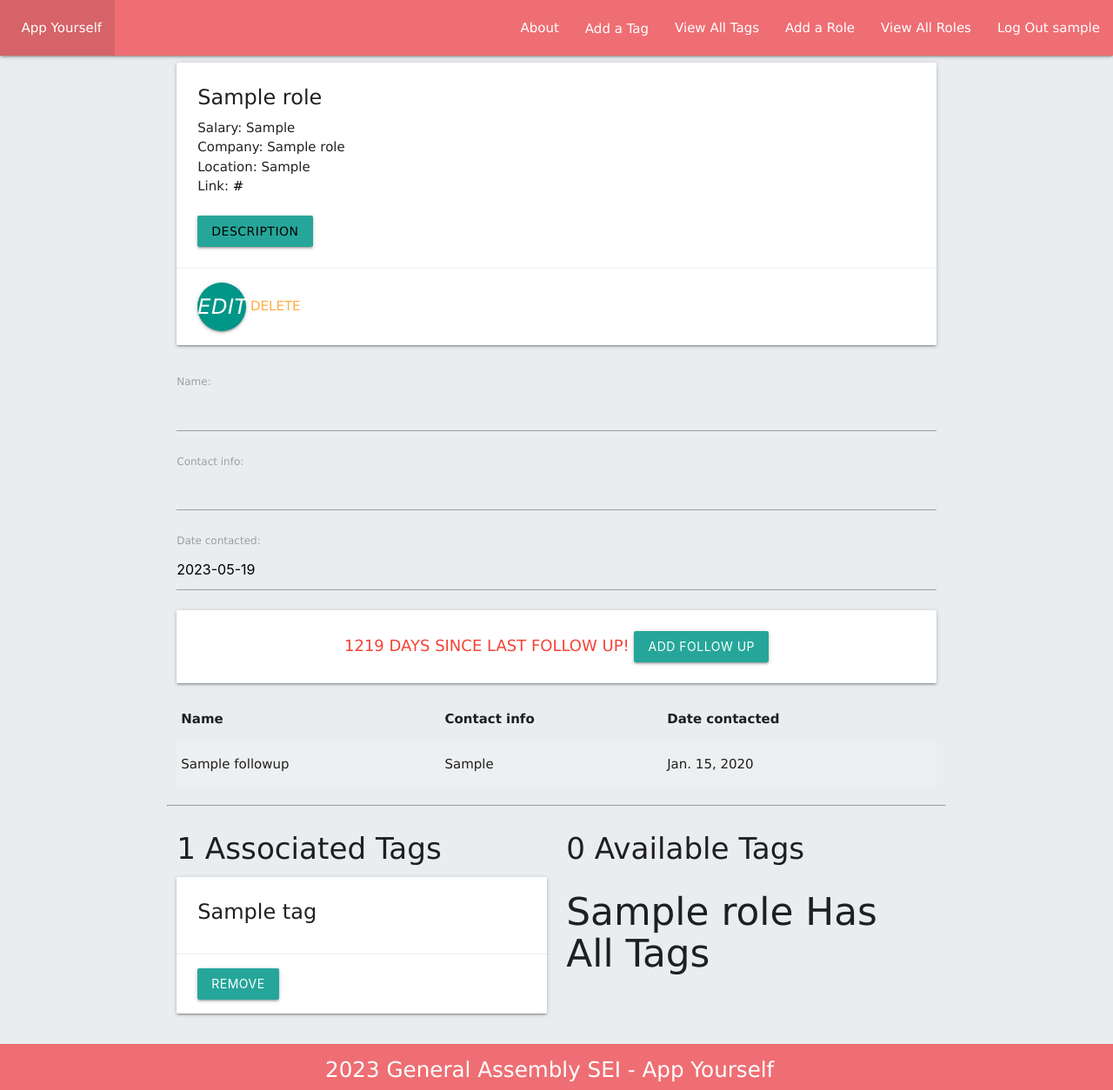
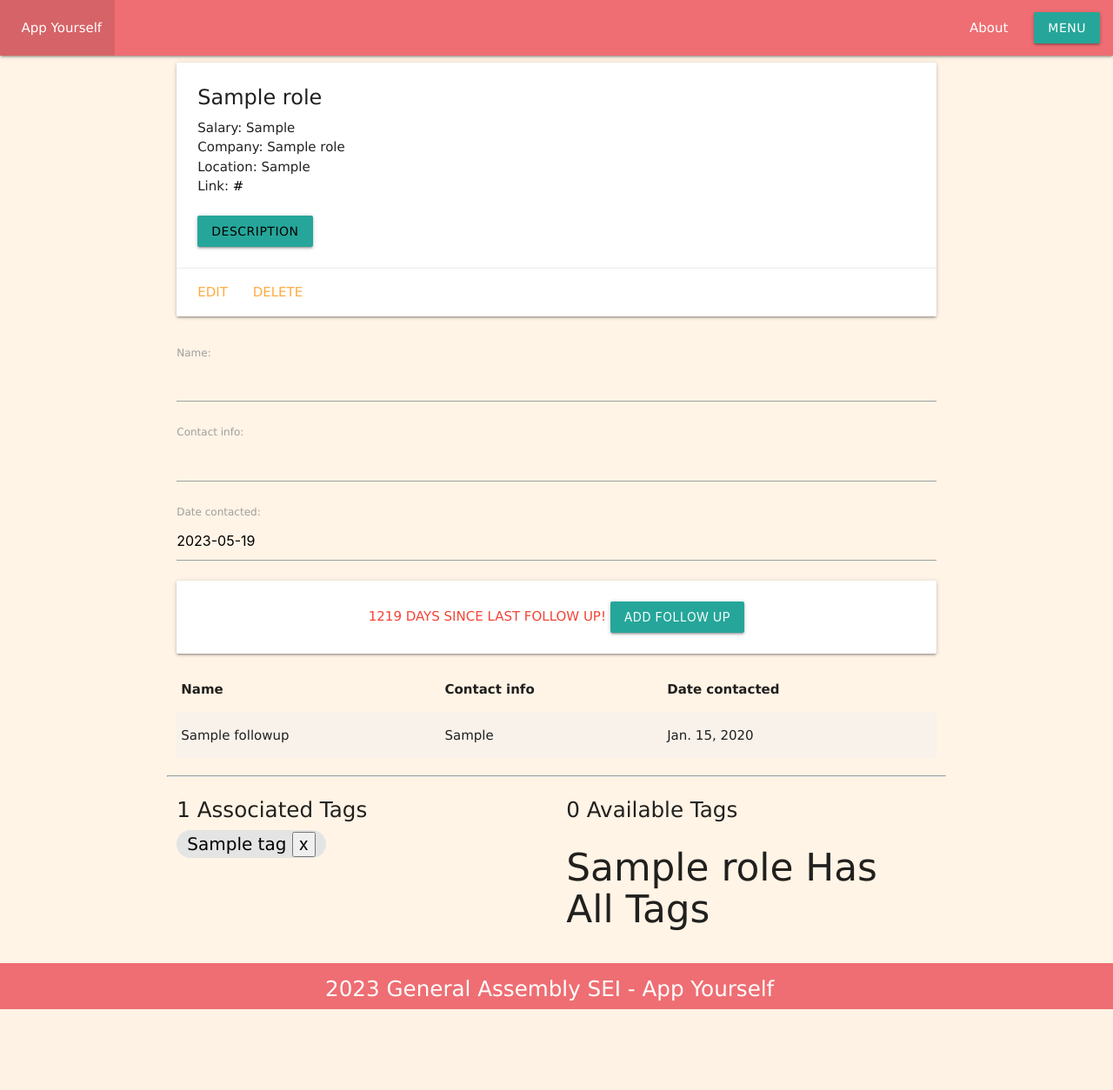
Before and after one commit to joelfuelling/AppYourself, a Django app: page /roles/1 in a window 1280 px wide. Shown: the whole page at 87% size. After the commit the page ends 1161 px from the top, so only its background shows below. Run offline with Django 4.2, Linux system fonts and the light colour scheme; a user stored in the database is signed in; tables that the repository leaves empty hold one stand-in row (values such as "Sample post").

Commit message:
Added materialize chips, dropdown, and other small tweaks

```diff
--- a/main_app/models.py
+++ b/main_app/models.py
@@ -22,7 +22,7 @@ class Role(models.Model):
     company_name = models.CharField(max_length=100)
     salary = models.CharField(default='$', max_length=100)
     location = models.CharField(max_length=100)
-    description = models.TextField(default='(include a link!)', max_length=3000)
+    description = models.TextField(max_length=6000)
     pub_date = models.DateField('date added') #* Default set to today in static JS file.
     tags = models.ManyToManyField(Tag)
     user = models.ForeignKey(User, on_delete=models.CASCADE)
--- a/main_app/static/css/list_style.css
+++ b/main_app/static/css/role_detail.css
@@ -1,4 +1,4 @@
 div.card a {
-    color: #FFFFFF;
+    color: #000000;
     text-decoration: none;
   }
--- a/main_app/static/css/style.css
+++ b/main_app/static/css/style.css
@@ -1,7 +1,7 @@
 /* why would you need it local to change css?, you can just use the <link rel="stylesheet" href="https://cdnjs.cloudflare.com/ajax/libs/materialize/1.0.0/css/materialize.min.css"> and then overrule it by your local css, and try to use !important behind the background-color: if it doesn't overrule it */
 
 body {
-    background-color: rgb(234, 237, 240);
+    background-color: rgb(255, 244, 230);
     font-family: Verdana, Geneva, Tahoma, sans-serif;
     display: flex;
     min-height: 100vh;
@@ -17,11 +17,16 @@ footer.page-footer {
   text-align: right;
 }
 
+a {
+  color: #000000;
+  text-decoration: none;
+}
 div.card a {
   color: #000000;
   text-decoration: none;
 }
 
- .alert {
-  font-size: 18px;
- }
+.chip {
+  color: black;
+  font-size: 20px;
+}
--- a/main_app/static/js/role_detail.js
+++ b/main_app/static/js/role_detail.js
@@ -6,3 +6,14 @@ defaultDate: new Date(),
 setDefaultDate: true,
 autoClose: true
 });
+
+document.addEventListener('DOMContentLoaded', function() {
+    let elem= document.querySelector('.modal');
+    let instance = M.Modal.init(elem);
+    instance.close();
+  });
+
+  document.addEventListener('DOMContentLoaded', function() {
+    let elem = document.querySelectorAll('.dropdown-trigger');
+    let instance = M.Dropdown.init(elem);
+  });
--- a/main_app/templates/base.html
+++ b/main_app/templates/base.html
@@ -15,20 +15,23 @@
         <nav>
             <div class="nav-wrapper">
                 <ul>
-                    <li><a href="/" class="left">&nbsp;&nbsp;App Yourself</a></li>
+                    <li><a href="{% url 'index' %}" class="left">&nbsp;&nbsp;App Yourself</a></li>
                 </ul>
-                <ul class="right">
+                <ul class="right menu">
                     <li><a href="{% url 'about' %}">About</a></li>
+                    <a class='dropdown-trigger btn' href='#' data-target='dropdown1'>MENU</a>
+                    <ul id='dropdown1' class='dropdown-content right'>
                         {% if user.is_authenticated %}
-                    <li><a class="waves-effect waves-red waves-light" href="{% url 'tag_create' %}">Add a Tag</a></li>
-                    <li><a href="{% url 'tag_index' %}">View All Tags</a></li>
-                    <li><a href="{% url 'roles_create' %}">Add a Role</a></li>
-                    <li><a href="{% url 'index' %}">View All Roles</a></li>
+                        <li><a href="{% url 'tag_create' %}">Add Tag</a></li>
+                        <li><a href="{% url 'tag_index' %}">View Tags</a></li>
+                        <li><a href="{% url 'roles_create' %}">Add Role</a></li>
+                        <li><a href="{% url 'index' %}">View Roles</a></li>
                         <li><a href="{% url 'logout' %}">Log Out {{user}}</a></li>
                         {% else %}
                         <li><a href="{% url 'signup' %}">Sign Up</a></li>
                         <li><a href="{% url 'login' %}">Log In</a></li>
                         {% endif %}
+                    </ul>
                 </ul>
             </div>
         </nav>
@@ -41,4 +44,12 @@
         <h5 class="center-align">2023 General Assembly SEI - App Yourself &nbsp;</h5>
     </footer>
 </body>
+<script>
+
+document.addEventListener('DOMContentLoaded', function() {
+    var elem = document.querySelectorAll('.dropdown-trigger');
+    var instance = M.Dropdown.init(elem);
+    });
+
+</script>
 </html>
--- a/main_app/templates/home.html
+++ b/main_app/templates/home.html
@@ -1,6 +1,8 @@
 {% extends 'base.html' %}
 {% block content %}
 
-    <h1>Welcome to AppYourself.</h1>
+    <h1>Welcome to AppYourself</h1>
+    <hr>
+    <p>Please sign up, or login, to begin the AppYourself experience</p>
 
 {% endblock %}
--- a/main_app/templates/main_app/role_detail.html
+++ b/main_app/templates/main_app/role_detail.html
@@ -15,7 +15,7 @@
           <a href="{{ role.link }}" target="_blank"><span class = "link-max">{{ role.link }}</span></a>
         </p>
         <br>
-        <a class="waves-effect waves-light btn modal-trigger " href="#modal1">Description</a>
+        <a class="btn modal-trigger " href="#modal1">Description</a>
         <div id="modal1" class="modal">
           <div class="modal-content">
             <h4>Description: </h4>
@@ -27,7 +27,7 @@
         </div>
       </div>
       <div class="card-action">
-        <a href="{% url 'roles_update' role.id %}" class="btn-floating btn-large teal pulse"><i class="material-icons">edit</i></a>
+        <a href="{% url 'roles_update' role.id %}">EDIT</i></a>
         <a href="{% url 'roles_delete' role.id %}">DELETE</a>
       </div>
     </div>
@@ -65,41 +65,29 @@
 <hr>
 <div class="row">
     <div class="col s6">
-      <h4>{{ role.tags.all.count }} Associated Tags</h4>
+      <h5>{{ role.tags.all.count }} Associated Tags</h5>
       {% if role.tags.count %}
         {% for tag in role.tags.all%}
-          <div class="card">
-            <div class="card-content">
-              <span class="card-title">
+          <div class="chip">
+            <form action="{% url 'unassoc_tag' role.id tag.id %}" method='POST'>
               {{tag.name}}
-              </span>
-            </div>
-            <div class="card-action">
-              <form action="{% url 'unassoc_tag' role.id tag.id %}" method='POST'>
               {% csrf_token %}
-                <button type="submit" class="btn">Remove</button>
+              <button type="submit">x</button>
             </form>
-            </div>
           </div>
         {% endfor %}
       {% endif %}
     </div>
   <div class="col s6">
-    <h4>{{ tags_role_doesnt_have.count }} Available Tags</h4>
+    <h5>{{ tags_role_doesnt_have.count }} Available Tags</h5>
     {% if tags_role_doesnt_have.count %}
       {% for tag in tags_role_doesnt_have.all %}
-        <div class="card">
-          <div class="card-content">
-            <span class="card-title">
-              <span>{{tag.name}}</span>
-            </span>
-          </div>
-          <div class="card-action">
+      <div class="chip">
         <form action="{% url 'assoc_tag' role.id tag.id %}" method='POST'>
+          {{tag.name}}
           {% csrf_token %}
-              <button type="submit" class="btn">Add</button>
+          <button type="submit">+</button>
         </form>
-          </div>
       </div>
         {% endfor %}
       {% else %}
@@ -107,18 +95,6 @@
       {% endif %}
     </div>
 </div>
-<script>
-document.addEventListener('DOMContentLoaded', function() {
-  var elem= document.querySelector('.modal');
-  var instance = M.Modal.init(elem);
-  instance.close();
-});
 
-document.addEventListener('DOMContentLoaded', function() {
-  var elems = document.querySelectorAll('.collapsible');
-  var instances = M.Collapsible.init(elems, options);
-});
-
-</script>
 <script src={% static 'js/role_detail.js' %}></script>
 {% endblock %}
--- a/main_app/templates/main_app/role_form.html
+++ b/main_app/templates/main_app/role_form.html
@@ -3,7 +3,7 @@
 {% block content%}
 {% load static %}
     {% if object %}
-        <h1>Edit <span class="green-text">{{object.name}}</span></h1>
+        <h1>Edit <span class="teal-text">{{object.name}}</span></h1>
     {% else %}
         <h1>Add Role</h1>
     {% endif %}
@@ -12,7 +12,7 @@
         <table>
             {{form.as_table}}
         </table>
-        <input type="submit" value="Submit Role" class="btn">
+        <input type="submit" value="Submit Changes" class="btn">
     </form>
     <script src={% static 'js/role_form.js' %}></script>
 {% endblock %}
--- a/main_app/templates/main_app/tag_list.html
+++ b/main_app/templates/main_app/tag_list.html
@@ -1,6 +1,7 @@
 {% extends 'base.html' %}
 {% block content %}
-
+{% load static %}
+<link rel="stylesheet" href="css/style.css">
 <h1>Tag list</h1>
 
 {% for tag in tag_list %}
--- a/main_app/views.py
+++ b/main_app/views.py
@@ -106,7 +106,6 @@ class TagList(LoginRequiredMixin, ListView):
   model = Tag
   def get_queryset(self):
        queryset = super().get_queryset()
-       print(queryset)
        return queryset.filter(user=self.request.user)
 
 class TagDetail(LoginRequiredMixin, DetailView):
```
Also changed, not shown: main_app/templates/about.html (+7 -1 lines), main_app/templates/main_app/role_list.html (+2 -9 lines), README.MD, main_app/images/edit.png (added), 2 other files. Lines whose indentation alone changed are shown as unchanged.
